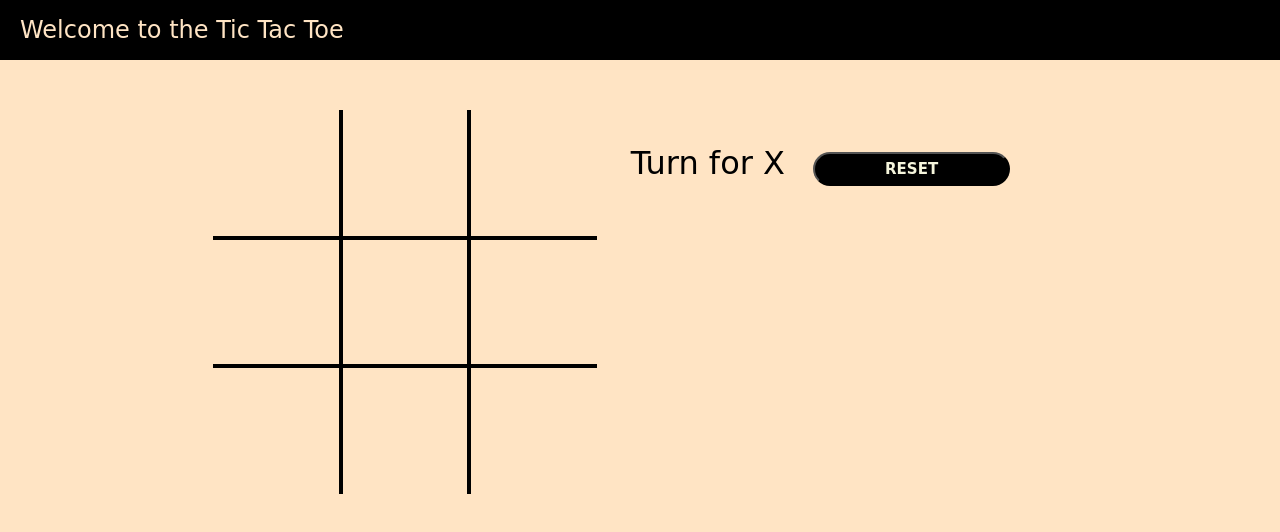
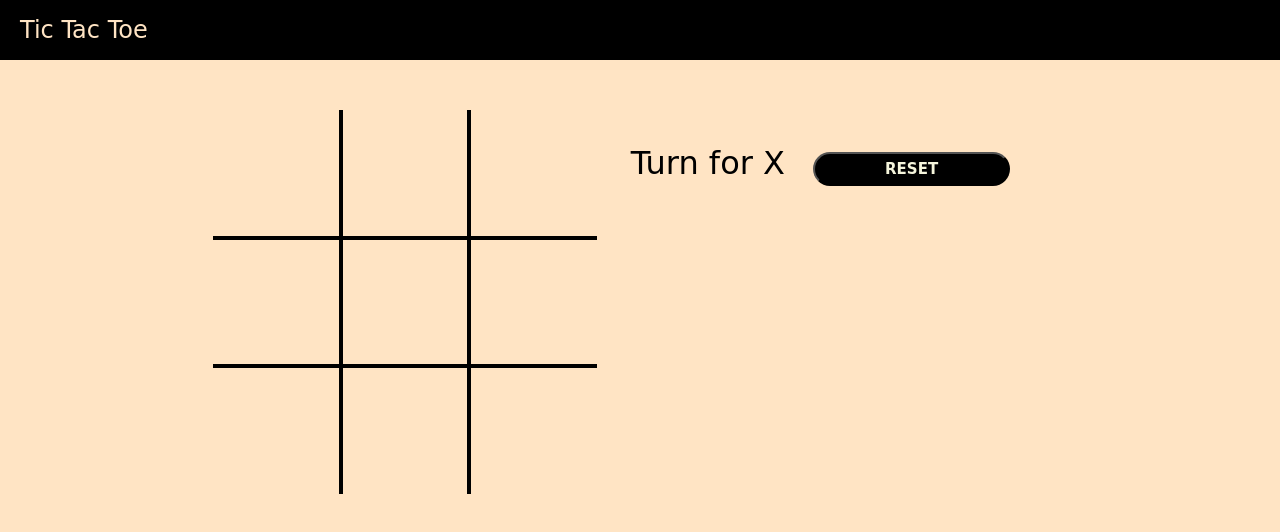
Before and after one commit to coTechno/TicTacToe, a plain HTML site: page index.html in a window 1280 px wide. Drawn offline with Linux system fonts and the light colour scheme; a web font is replaced by a local one.

Commit message:
Update index.html

```diff
--- a/index.html
+++ b/index.html
@@ -13,7 +13,7 @@
     <!-- Navbar -->
     <nav>
         <ul>
-            <li>Welcome to the Tic Tac Toe</li>
+            <li>Tic Tac Toe</li>
         </ul>
     </nav>
     <!-- Game Container -->
```
